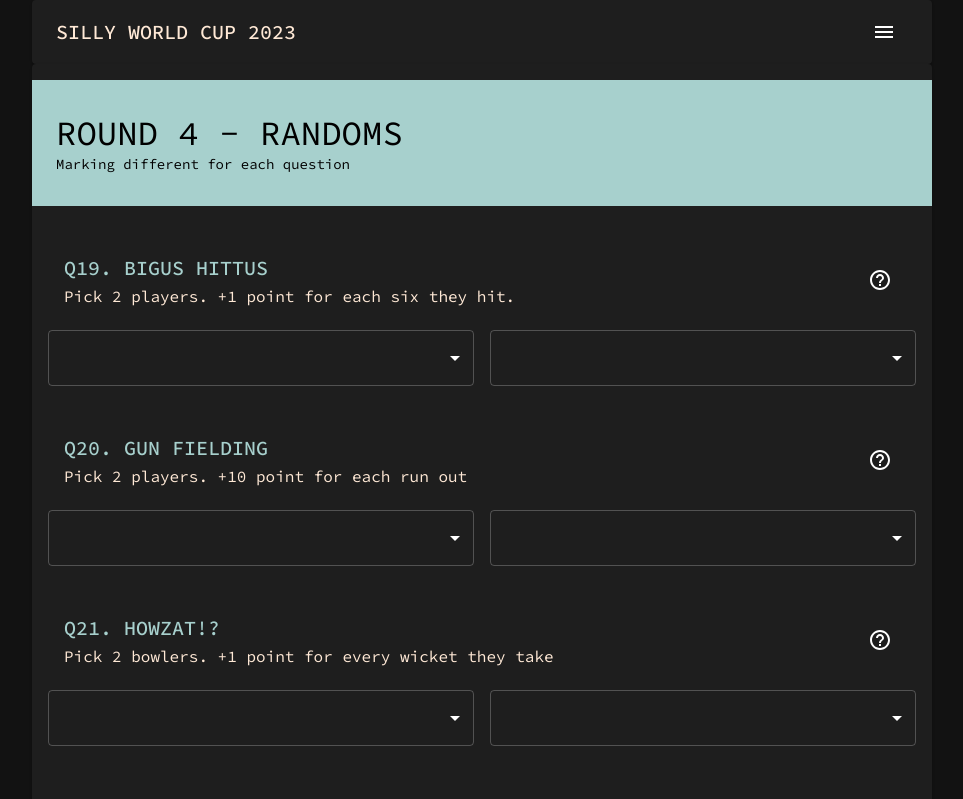
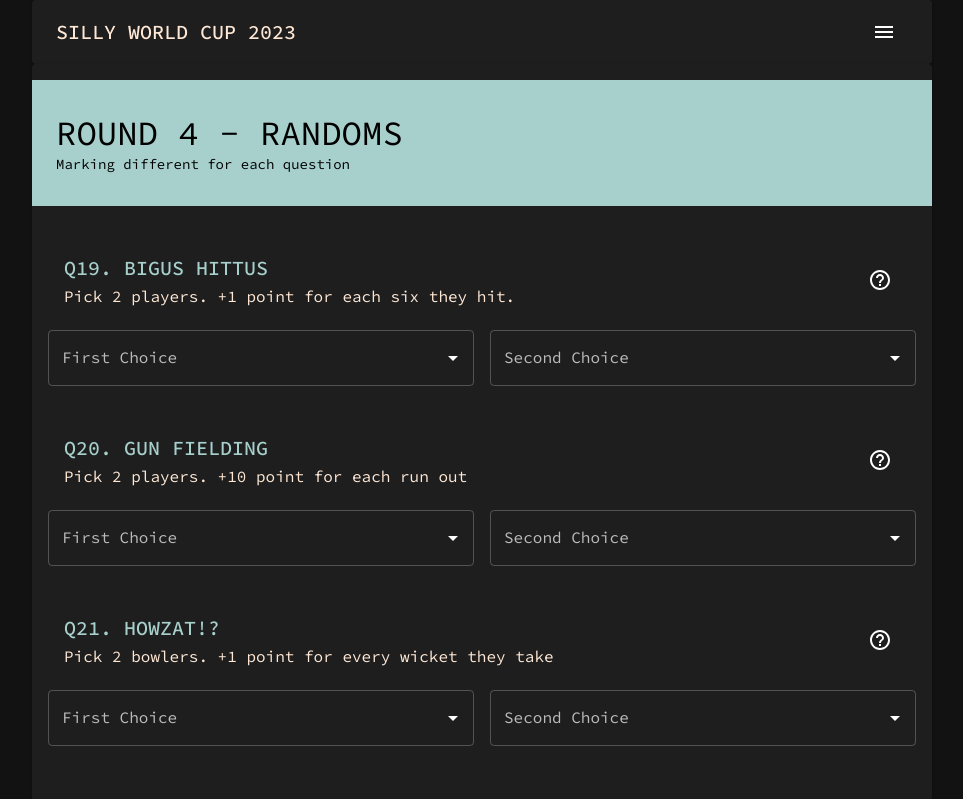
Before and after one commit to mdnrosen/sillyWC23, a React (Vite) app: page /multis in a window 1280 px wide. Shown: the top 799 px of the page, without its empty margins (158-1121 px from the left). Built offline with nearby package versions, Linux system fonts and the light colour scheme.

Commit message:
refactored doubleSelect to use autocomplete

```diff
--- /dev/null
+++ b/src/components/ControlledSelect.jsx
@@ -0,0 +1,29 @@
+import React, { useState, useEffect } from 'react'
+import { useGuesses } from '../context/GuessContext'
+
+import { Autocomplete, FormControl, TextField } from '@mui/material'
+
+export const ControlledSelect = ({ options, name, placeholder}) => {
+
+    const [ value, setValue ] = useState('')
+    const { guesses, updateGuesses } = useGuesses()
+
+    useEffect(() => {
+        updateGuesses(name, value)
+    },[value])
+
+  return (
+    <FormControl fullWidth>
+        <Autocomplete
+            options={options}
+            onChange={(e, newValue) => setValue(newValue)}
+            value={guesses[name] || ''}
+            renderInput={(params) =>
+                <TextField
+                    {...params} label={placeholder}
+                />
+            }
+        />
+    </FormControl>
+  )
+}
--- a/src/components/DoubleSelect.jsx
+++ b/src/components/DoubleSelect.jsx
@@ -1,55 +1,24 @@
 import React from 'react'
-import { Grid, FormControl, Select, MenuItem } from '@mui/material'
-
-import { useGuesses } from '../context/GuessContext'
-
-import squads from '../assets/data/squads.json'
+import { Grid } from '@mui/material'
+import { ControlledSelect } from './ControlledSelect'
 
 export const DoubleSelect = ({ placeholders, options, names }) => {
 
-    const { guesses, updateGuesses } = useGuesses()
-
-    const handleChange = (e) => {
-        const { name, value } = e.target
-        updateGuesses(name, value)
-    }
   return (
     <Grid item container spacing={2}>
         <Grid item xs={12} md={6}>
-            <FormControl fullWidth>
-                <Select
-                    onChange={handleChange}
-                    placeholder={placeholders[0]}
-                    name={names[0]}
-                    value={guesses[names[0]] || ''}
-                >
-                {options.map((opt, i) => (
-                            <MenuItem
-                            key={i}
-                            value={opt.value}
-                            disabled={opt.value === guesses[names[1]]}
-                        >{opt.label}</MenuItem>
-                ))}
-                </Select>
-            </FormControl>
+            <ControlledSelect
+                options={options}
+                name={names[0]}
+                placeholder={placeholders[0]}
+            />
         </Grid>
         <Grid item xs={12} md={6}>
-            <FormControl fullWidth>
-                <Select
-                    onChange={handleChange}
-                    placeholder={placeholders[1]}
-                    name={names[1]}
-                    value={guesses[names[1]] || ''}
-                >
-                {options.map((opt, i) => (
-                            <MenuItem
-                            key={i}
-                            value={opt.value}
-                            disabled={opt.value === guesses[names[0]]}
-                        >{opt.label}</MenuItem>
-                ))}
-                </Select>
-            </FormControl>
+            <ControlledSelect
+                options={options}
+                name={names[1]}
+                placeholder={placeholders[1]}
+            />
         </Grid>
     </Grid>
   )
```
